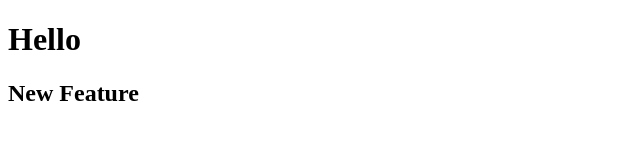
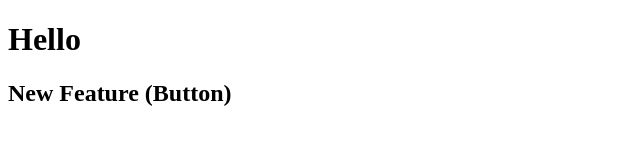
Before and after one commit to pamogit2005/localrepo, a plain HTML site: page index.html in a window 1280 px wide. Shown: the whole page, without its empty margins (0-640 px from the left). Drawn offline with Linux system fonts and the light colour scheme.

```diff
--- a/index.html
+++ b/index.html
@@ -7,6 +7,6 @@
 </head>
 <body>
     <h1>Hello</h1>
-    <h2>New Feature</h2>
+    <h2>New Feature (Button)</h2>
 </body>
 </html>
```
